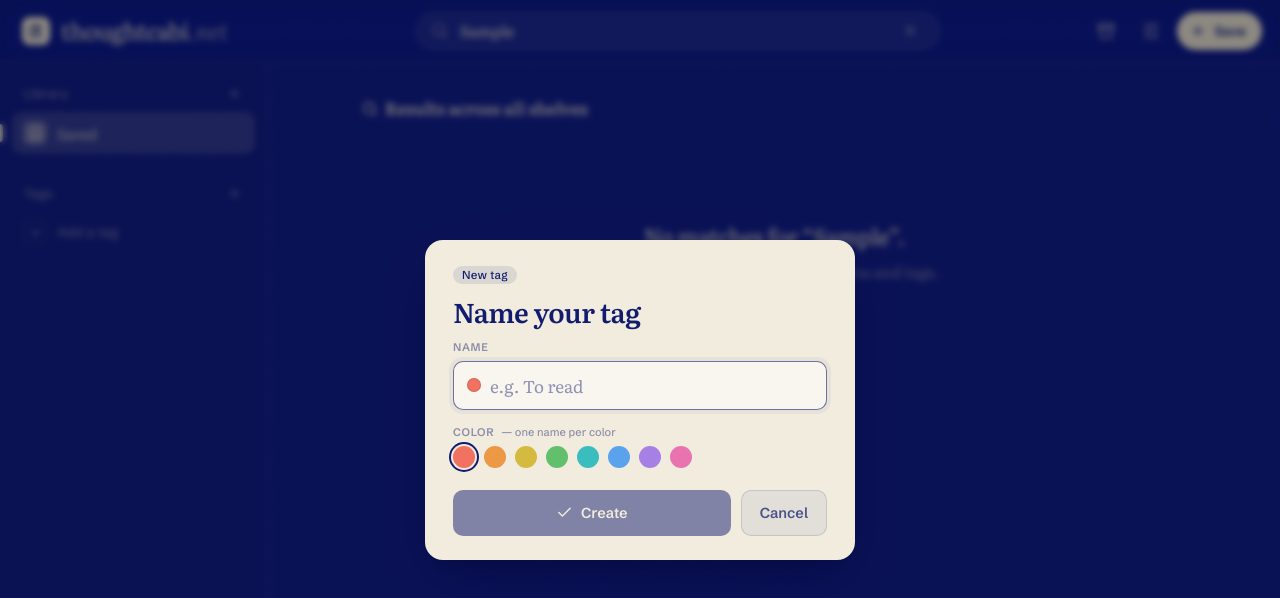
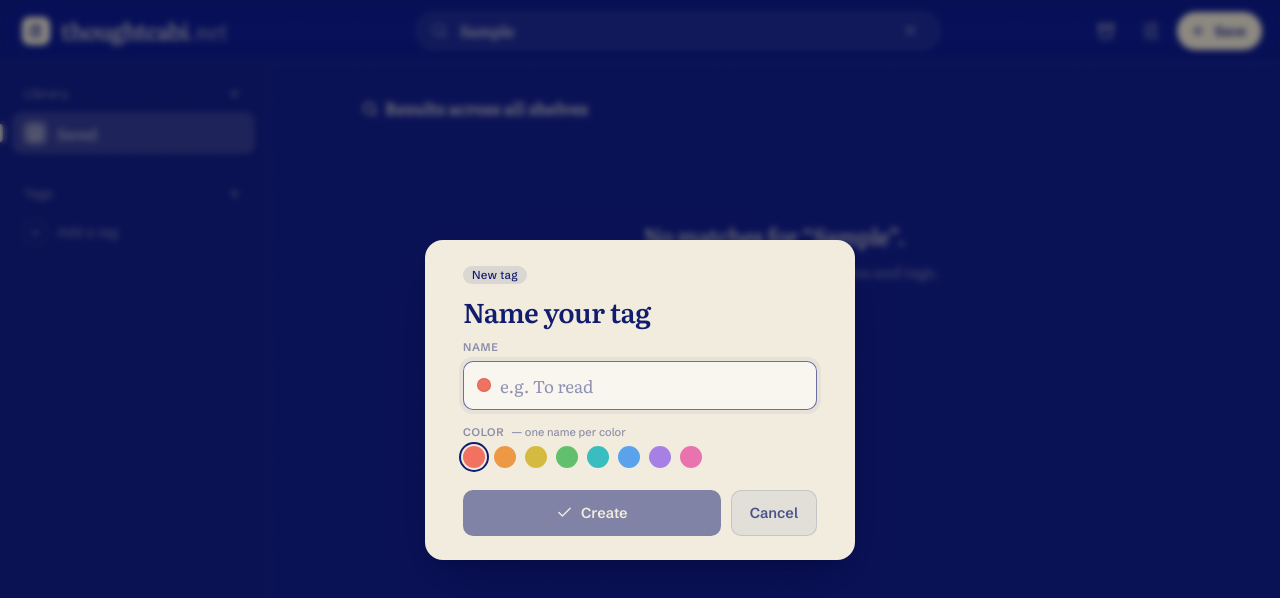
Before and after one commit to daniel-retamal/thoughtcabi.net, a React (Vite) app: page / in a window 1280 px wide. Both pictures are taken after typing "Sample" into the empty fields and a click on the button "Add a tag". Shown: the top 598 px of the page. Built offline with nearby package versions, Linux system fonts and the light colour scheme.

Commit message:
the modal body stops sliding 📜🔒

```diff
--- a/src/styles/base.css
+++ b/src/styles/base.css
@@ -49,27 +49,10 @@ svg {
   line-height: 0;
 }
 
-.sidebar::-webkit-scrollbar,
-.body::-webkit-scrollbar,
-.modal-body::-webkit-scrollbar,
-.modal-scroll::-webkit-scrollbar {
-  width: 10px;
+.sidebar,
+.body,
+.modal-body,
+.modal-scroll {
+  scrollbar-width: thin;
+  scrollbar-color: var(--border) transparent;
 }
-
-.sidebar::-webkit-scrollbar-thumb,
-.body::-webkit-scrollbar-thumb,
-.modal-body::-webkit-scrollbar-thumb,
-.modal-scroll::-webkit-scrollbar-thumb {
-  background: var(--border);
-  border-radius: 10px;
-  border: 3px solid transparent;
-  background-clip: padding-box;
-}
-
-.sidebar::-webkit-scrollbar-thumb:hover,
-.body::-webkit-scrollbar-thumb:hover,
-.modal-scroll::-webkit-scrollbar-thumb:hover {
-  background: var(--border-strong);
-  background-clip: padding-box;
-  border: 3px solid transparent;
-}
--- a/src/styles/components/modals.css
+++ b/src/styles/components/modals.css
@@ -82,6 +82,7 @@
 .modal-body {
   padding: 24px 28px 26px;
   overflow-y: auto;
+  scrollbar-gutter: stable both-edges;
   flex: 1 1 auto;
   min-height: 0;
 }
@@ -90,6 +91,7 @@
   flex: 1 1 auto;
   min-height: 0;
   overflow-y: auto;
+  scrollbar-gutter: stable both-edges;
 }
 
 .modal-scroll .modal-body {
```
Also changed, not shown: 2 other files (tests, documents, lock files or other folders).
